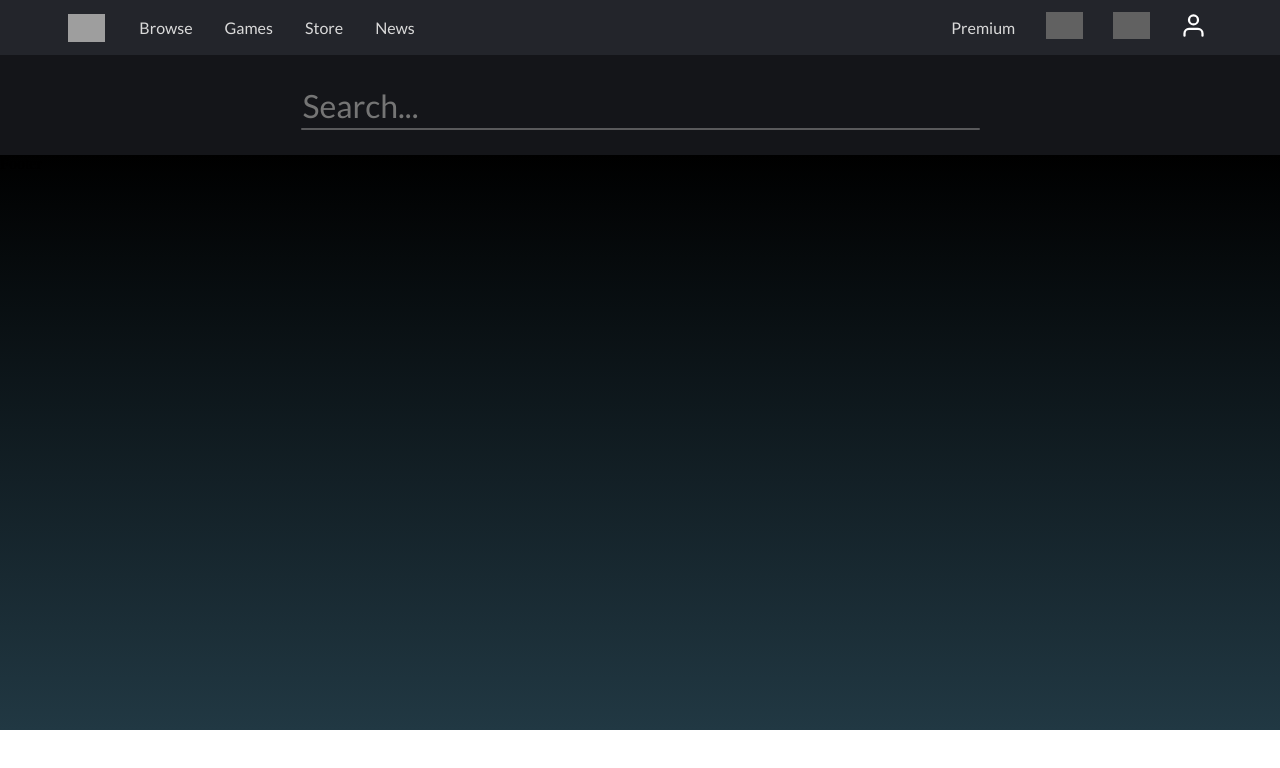
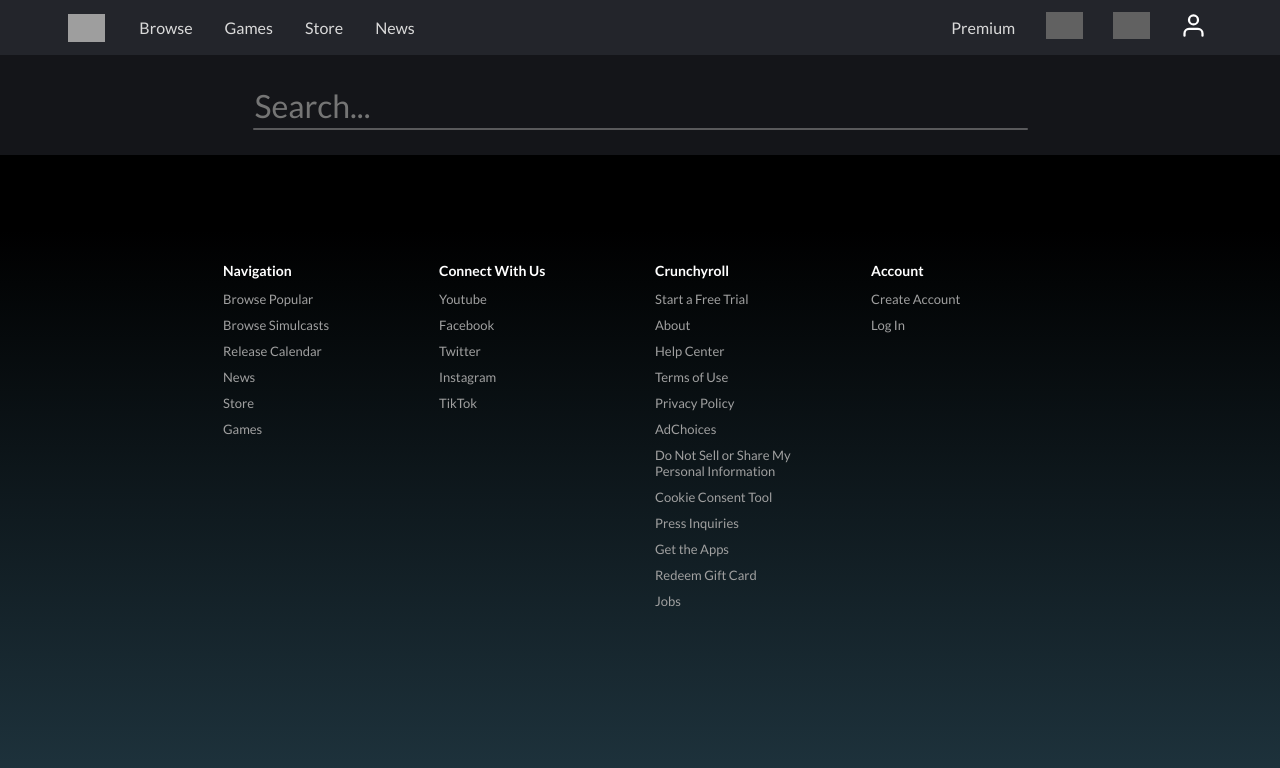
Before and after one commit to jsonshan/Anime-Recommendations, a React (Vite) app in the folder client/: page / in a window 1280 px wide. Shown: the top 768 px of the page. Built offline with nearby package versions, Linux system fonts and the light colour scheme; grey boxes are pictures that could not be loaded.

Commit message:
add placeholder image, finish search layout

```diff
--- a/client/src/components/Footer.jsx
+++ b/client/src/components/Footer.jsx
@@ -3,8 +3,56 @@
 function Footer() {
   return (
     <>
-        <div className="gradient-background">Footer</div>
+        <div className="gradient-background">
+          <div className="footer-sections first-child">
+            <h4>Navigation</h4>
+            <ul>
+              <span>Browse Popular</span>
+              <span>Browse Simulcasts</span>
+              <span>Release Calendar</span>
+              <span>News</span>
+              <span>Store</span>
+              <span>Games</span>
+            </ul>
+          </div>
+          <div className="footer-sections">
+            <h4>Connect With Us</h4>
+            <ul>
+              <span>Youtube</span>
+              <span>Facebook</span>
+              <span>Twitter</span>
+              <span>Instagram</span>
+              <span>TikTok</span>
+            </ul>
+          </div>
+          <div className="footer-sections">
+            <h4>Crunchyroll</h4>
+            <ul>
+              <span>Start a Free Trial</span>
+              <span>About</span>
+              <span>Help Center</span>
+              <span>Terms of Use</span>
+              <span>Privacy Policy</span>
+              <span>AdChoices</span>
+              <span>Do Not Sell or Share My Personal Information</span>
+              <span>Cookie Consent Tool</span>
+              <span>Press Inquiries</span>
+              <span>Get the Apps</span>
+              <span>Redeem Gift Card</span>
+              <span>Jobs</span>
+            </ul>
+          </div>
+          <div className="footer-sections last-child">
+            <h4>Account</h4>
+            <ul>
+              <span>Create Account</span>
+              <span>Log In</span>
+
+            </ul>
+          </div>
+        </div>
         {/* <hr></hr> */}
+
     </>
   )
 }
--- a/client/src/components/Search.jsx
+++ b/client/src/components/Search.jsx
@@ -20,6 +20,11 @@
   };
   const handleInputText = (event) => {
     // event.target.value == '' ? setHasResult(false) ? setHasResult(true);
+    if (event.target.value != 'no-result'){ // CHECK WHETHER THERE ARE RESULTS OR NOT
+      setHasResult(true);
+    } else {
+      setHasResult(false);
+    }
     setInputText(event.target.value);
   }
 
@@ -44,14 +49,26 @@
           ?
             (hasResult
               ?
-                <div>
-                  RESULTS
+                <div className="black-wrapper">
+                  <div className="result-content-wrapper">
+                    <h4>Top Results:</h4>
+                    <div>
+                      <img src="https://dummyimage.com/100x150/dadada/fff"/>
+
+                    </div>
+                  </div>
                 </div>
               :
-                <></>
+                <div className="content-wrapper">
+                  <div className="empty-search-results">
+                    <img className="mascot" src={CrunchyMascot}/>
+                    <p>Sorry, no results were found. Check your spelling or try searching for something else.</p>
+                  </div>
+
+                </div>
             )
           :
-            <></>
+            <div className="empty"></div>
         }
     </>
 
--- a/client/src/styles/Footer.css
+++ b/client/src/styles/Footer.css
@@ -1,4 +1,59 @@
+@import url('https://fonts.googleapis.com/css2?family=Lato:wght@400;700&display=swap');
+
 .gradient-background{
+    padding-top: 32px;
+    padding-left: 64px;
+    padding-right: 64px;
     background: linear-gradient(to bottom, #000, #213843);
     height: 575px;
+    display: flex;
+    justify-content: center;
 }
+/* .container{
+    margin: 0 5%;
+} */
+.footer-sections{
+    /* width: 282px; */
+    flex: 1;
+    height: 380px;
+    padding: 0 .9375rem;
+}
+.footer-sections > * > *{
+    font-family: 'Lato';
+    font-weight: lighter;
+    font-size: 13px;
+    margin-bottom: 10px;
+    display: block;
+    flex-direction: column;
+    color: #A0A0A0;
+
+}
+.footer-sections > * > *:hover{
+    text-decoration: underline;
+    flex-direction: column;
+    color: white;
+}
+.footer-sections > * > *::selection{
+    background: #23252b;
+    color: #f47521;
+}
+
+h4 {
+    font-family: 'Lato';
+    color: white;
+    font-size: 14px;
+    margin-bottom: 12px;
+    padding-right: 20px;
+}
+h4::selection{
+    background: #23252b;
+    color: #f47521;
+}
+
+
+.first-child{
+    margin-left: 12.5%;
+}
+.last-child{
+    margin-right: 12.5%;
+}
--- a/client/src/styles/Search.css
+++ b/client/src/styles/Search.css
@@ -18,7 +18,7 @@
 
     border:none;
     align-content: center;
-    min-width: 20em;
+    min-width: 23em;
     /* height: 44px; */
     font-size: 2em;
 }
@@ -84,3 +84,61 @@
     opacity: 0;
     cursor: text;
 }
+.empty{
+    height: 75px;
+    background-color: black;
+}
+
+.empty-search-results{
+    padding: 2.5rem 1.25rem 3.75rem;
+    background-color: black;
+    font-family: "Lato";
+    color: #dadada;
+    align-items: center;
+    display: flex;
+    flex-direction: column;
+    outline: .0625rem dashed #dadada;
+    outline-offset: -.0625rem;
+    width: 65rem;
+    /* justify-content: center; */
+}
+.empty-search-results > p{
+    /* font-size: 15px; */
+    font-size: 1rem;
+    width: 400px;
+    text-align: center;
+}
+.mascot{
+    width: 14.625rem;
+    margin-bottom: 1.25rem;
+}
+.content-wrapper {
+    /* max-width: 1050px; */
+    display: flex;
+    justify-content: center;
+    background-color: black;
+    padding-top: 2.5rem;
+    padding-bottom: 60px;
+}
+
+
+.result-content-wrapper {
+    background-color: black;
+    color: white;
+    /* padding-top: 32px; */
+    margin: 0 13.5%;
+    padding-left: 64px;
+    padding-right: 64px;
+    padding-top: 40px;
+}
+
+.result-content-wrapper > h4 {
+    font-size: 21px;
+    font-family: "Lato";
+    font-weight: 550;
+}
+.black-wrapper{
+    background-color: black;
+    width: 100%;
+    height: 250px;
+}
```
